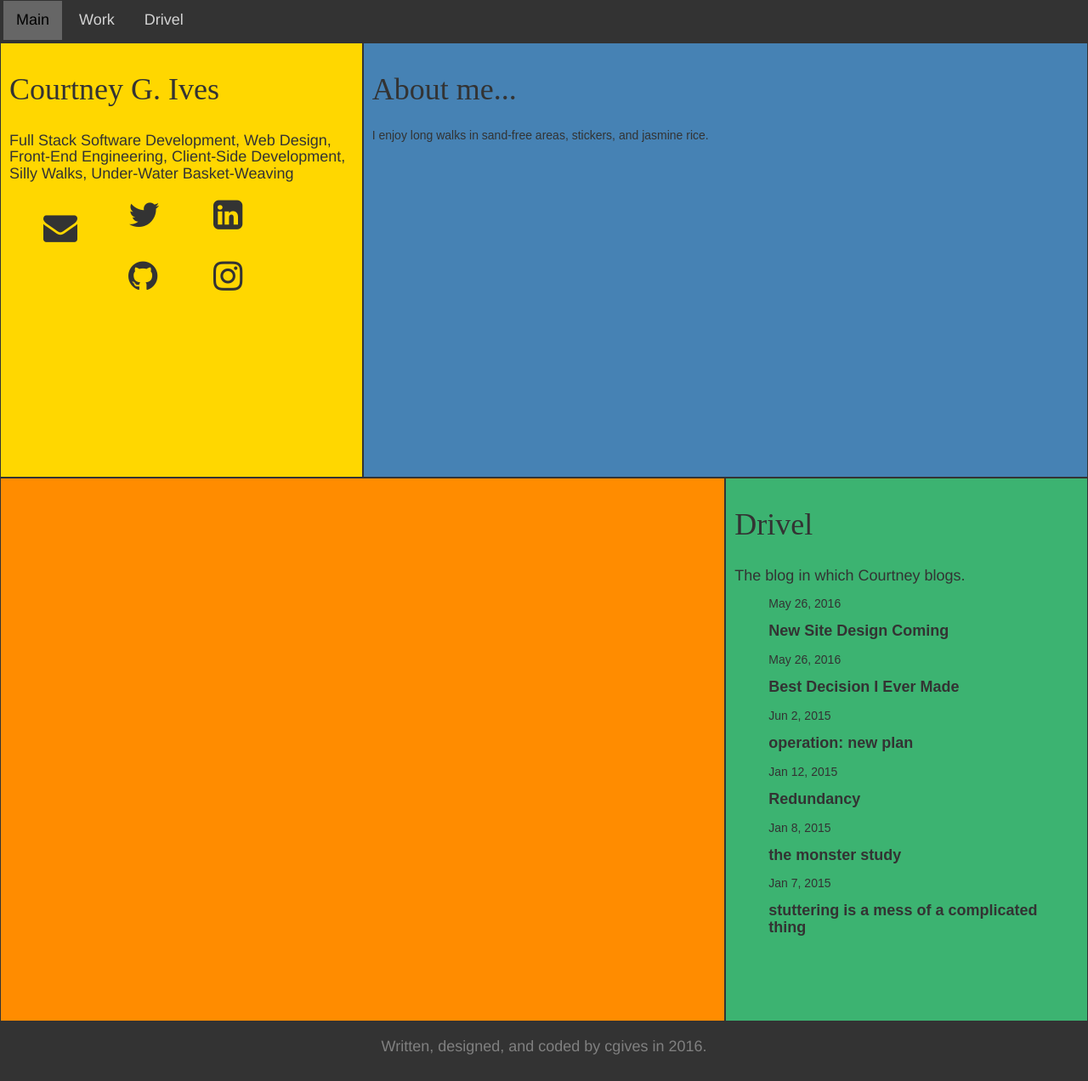
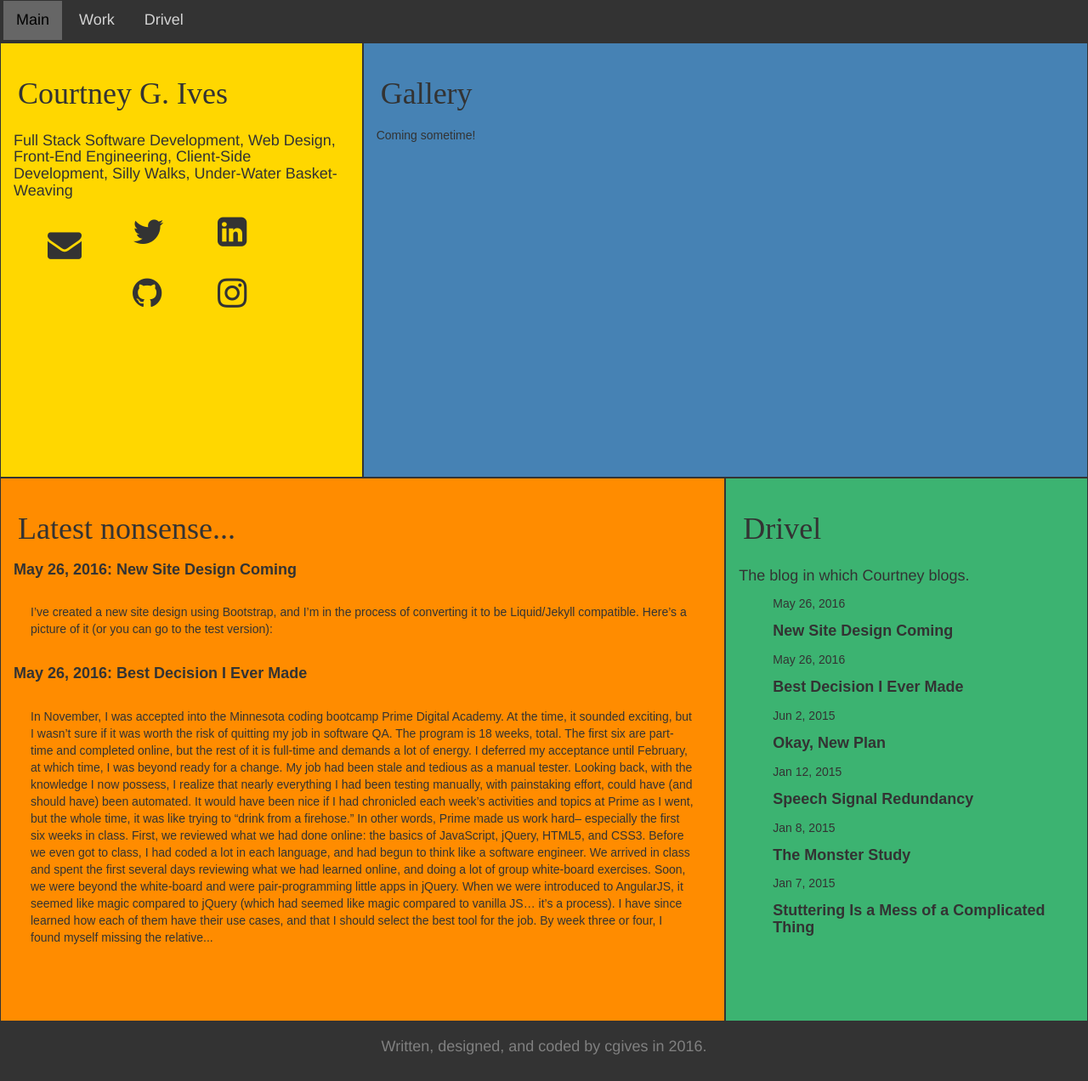
Before and after one commit to courtneygives/courtneygives.github.io, a Jekyll site: the page built from index.html, in a window 1280 px wide and 1272 px high. Shown: the whole window at 85% size. Built offline with Jekyll 4.4.1, drawn with Linux system fonts in a browser that asks for light colours.

Commit message:
Add scroll bar styles to each box, add excerpt to orange box

```diff
--- a/_posts/2015-01-07-pendulum.markdown
+++ b/_posts/2015-01-07-pendulum.markdown
@@ -1,6 +1,6 @@
 ---
 layout: post
-title:  "stuttering is a mess of a complicated thing"
+title:  "Stuttering Is a Mess of a Complicated Thing"
 date:   2015-01-07 17:00:34
 categories: language
 ---
--- a/_posts/2015-01-08-monster.markdown
+++ b/_posts/2015-01-08-monster.markdown
@@ -1,6 +1,6 @@
 ---
 layout: post
-title:  "the monster study"
+title:  "The Monster Study"
 date:   2015-01-08 14:00:34
 categories: language
 ---
--- a/_posts/2015-01-12-project.markdown
+++ b/_posts/2015-01-12-project.markdown
@@ -1,6 +1,6 @@
 ---
 layout: post
-title:  "Redundancy"
+title:  "Speech Signal Redundancy"
 date:   2015-01-12 16:00:34
 categories: language
 ---
--- a/_posts/2015-06-02-nowwhat.markdown
+++ b/_posts/2015-06-02-nowwhat.markdown
@@ -1,6 +1,6 @@
 ---
 layout: post
-title:  "operation: new plan"
+title:  "Okay, New Plan"
 date:   2015-06-02 13:00:00
 categories: drivel
 ---
--- a/css/custom.css
+++ b/css/custom.css
@@ -17,13 +17,13 @@
 
 h1{
   font-family: 'Pacifico', 'Dancing Script', cursive;
-  padding: 5px 0 10px 0;
+  padding: 5px;
 }
 
 h2 {
   font-family: 'Pacifico', 'Dancing Script', cursive;
   font-weight: bold;
-  margin: 10px 0 10px 0;
+  margin: 10px 0;
 }
 
 h3{
@@ -49,15 +49,21 @@
   text-align: center;
 }
 
-a {
+a, a.post-link {
   text-decoration: none;
   color: #333;
 }
 
-a :hover {
+a:hover, a.post-link:hover {
   text-decoration: none;
-  color: steelblue;
+  text-shadow: -2px 2px 8px palegoldenrod;
+  color: #333;
 }
+
+i:hover{
+  color: darkslateblue;
+}
+
 /* ::::::::::::: Navigation ::::::::::::: */
 
 .navigation {
@@ -95,12 +101,14 @@
   color: lightgray;
   background-color: #555;
   border-radius: 0;
+  text-shadow: none;
 }
 
 .nav-pills>li>a:hover {
   color: lightgray;
   background-color: #555;
   border-radius: 0;
+  text-shadow: none;
 }
 
 .nav-pills>li>a {
@@ -117,7 +125,8 @@
 .col-md-4, .col-md-8 {
   min-height:300px;
   border: 1px solid #333;
-  padding: 10px;
+  padding: 15px;
+  margin: 0px;
 }
 
 .contact {
@@ -133,11 +142,33 @@
 .gold {
   background-color: gold;
   height:inherit;
+  overflow-y: scroll;
+}
+
+.gold::-webkit-scrollbar {
+  width: 8px;
+  background-color: transparent;
+}
+
+.gold::-webkit-scrollbar-thumb{
+  width: 8px;
+  background-color: #CCAC00;
 }
 
 .blue {
   background-color: steelblue;
   height:inherit;
+  overflow-y: scroll;
+}
+
+.blue::-webkit-scrollbar {
+  width: 8px;
+  background-color: transparent;
+}
+
+.blue::-webkit-scrollbar-thumb{
+  width: 8px;
+  background-color: #2C5170;
 }
 
 .row.bottom-row {
@@ -147,6 +178,21 @@
 .orange {
   background-color: darkorange;
   height: inherit;
+  overflow-y: scroll;
+}
+
+.orange::-webkit-scrollbar {
+  width: 8px;
+  background-color: transparent;
+}
+
+.orange::-webkit-scrollbar-thumb{
+  width: 8px;
+  background-color: #B26200;
+}
+
+.orange p {
+  padding: 20px;
 }
 
 .green {
@@ -157,7 +203,7 @@
 
 .green::-webkit-scrollbar{
     width: 8px;
-    background-color: rgba(83,118,66,0.5);
+    background-color: transparent;
 }
 
 .green::-webkit-scrollbar-thumb{
@@ -170,3 +216,13 @@
 footer h3{
   margin-top: 20px;
 }
+
+
+/* ::::::::::::: mobile rules ::::::::::::: */
+
+@media only screen and (max-width: 500px) {
+    .col-md-4, .col-md-8{
+      height: 300px;
+    }
+
+}
--- a/index.html
+++ b/index.html
@@ -5,7 +5,7 @@
 <!-- ::::::::::::: INTRODUCTION ::::::::::::: -->
 
 <div class="container-fluid">
-  <div class="row top-row row-eq-height">
+  <div class="row top-row">
     <div id="box1" class="col-md-4 gold">
       <h1>Courtney G. Ives</h1>
       <h3>Full Stack Software Development, Web Design, Front-End Engineering, Client-Side Development, Silly Walks, Under-Water Basket-Weaving</h3>
@@ -18,15 +18,23 @@
       </ul>
     </div>
 
+    <div class="col-md-8 blue">
+      <h1>Gallery</h1>
+        <a><p>
+          Coming sometime!
+        </p></a>
 
-    <div class="col-md-8 blue">
-      <h1>About me...</h1>
-      <p>I enjoy long walks in sand-free areas, stickers, and jasmine rice.</p>
     </div>
+  </div>
 
-  </div>
-  <div class="row bottom-row row-eq-height">
+  <div class="row bottom-row">
     <div class="col-md-8 orange">
+      <h1>Latest nonsense...</h1>
+        {% for post in site.posts limit:2 %}
+        <h4 class="post-meta">{{ post.date | date: "%b %-d, %Y" }}:
+        <a href="{{ BASE_PATH }}{{ post.url }}">{{ post.title }}</a></h4>
+        <p>{{ post.content | strip_html | truncatewords:300}}</p>
+        {% endfor %}
 
     </div>
 
```
Also changed, not shown: css/animation.css (deleted).
